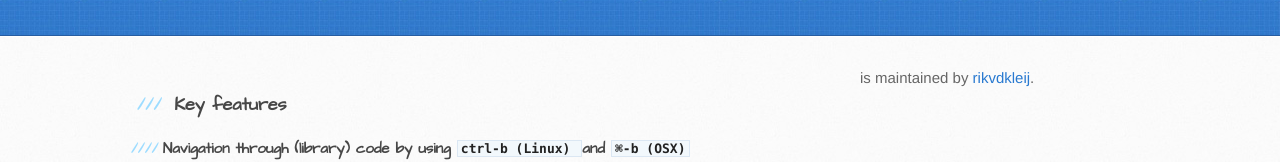
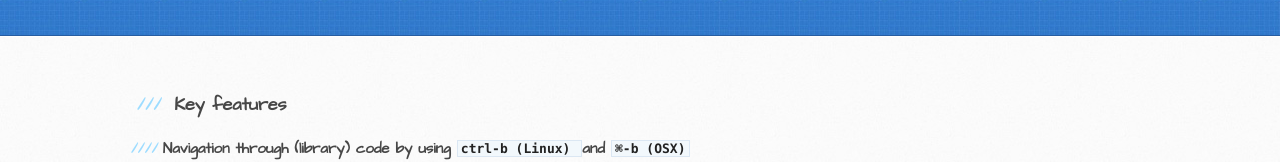
Before and after one commit to rikvdkleij/intellij-haskell, a plain HTML site: page index.html in a window 1280 px wide. Shown: the part 165-327 px from the top of the page. Drawn offline with Linux system fonts and the light colour scheme.

Commit message:
Removed sidebar.

```diff
--- a/index.html
+++ b/index.html
@@ -46,10 +46,6 @@
             </p>
         </section>
 
-        <aside id="Vsidebar">
-            <p class="repo-owner"><a href="https://github.com/rikvdkleij/intellij-haskell"></a> is maintained by <a
-                    href="https://github.com/rikvdkleij">rikvdkleij</a>.</p>
-        </aside>
     </div>
 </div>
 
```
